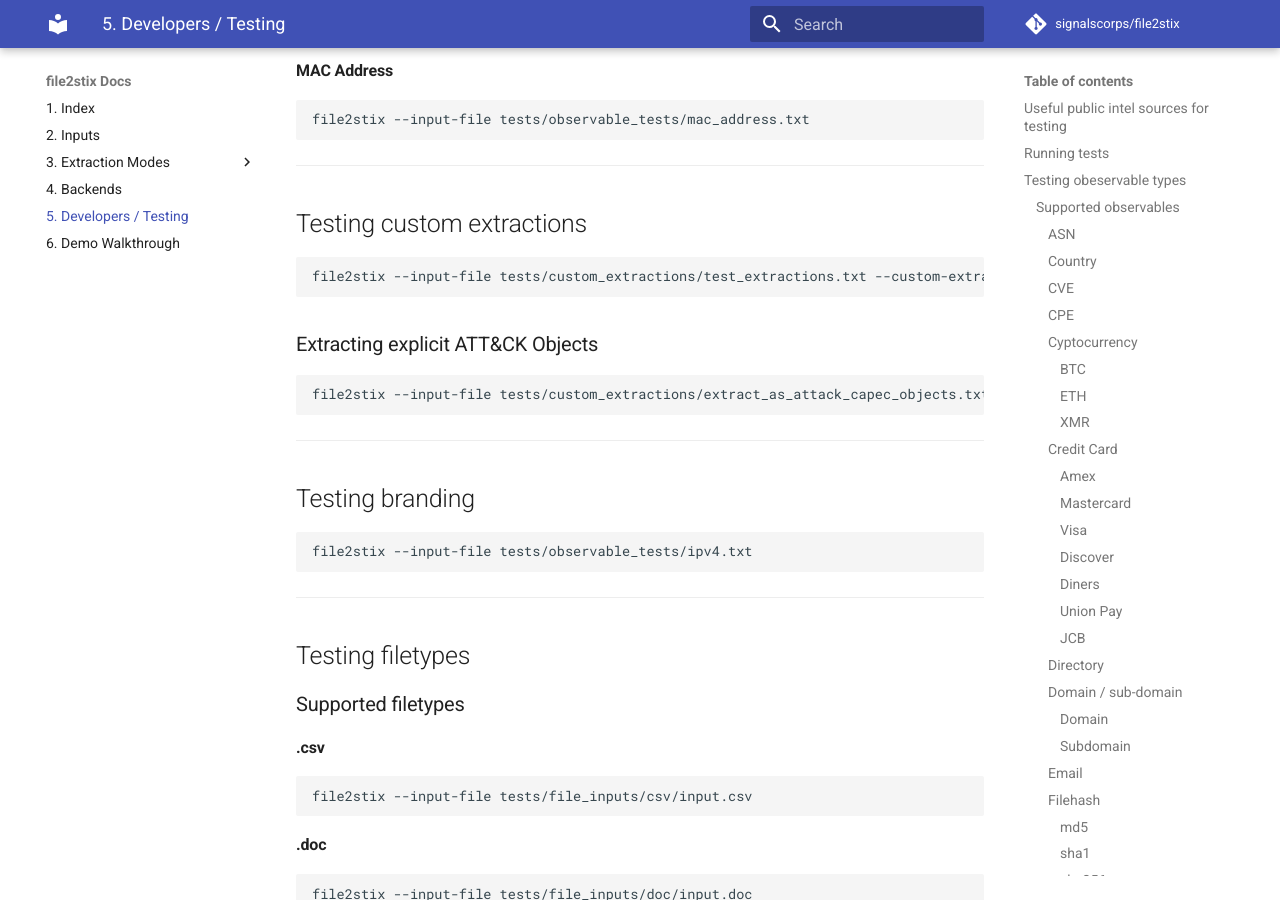
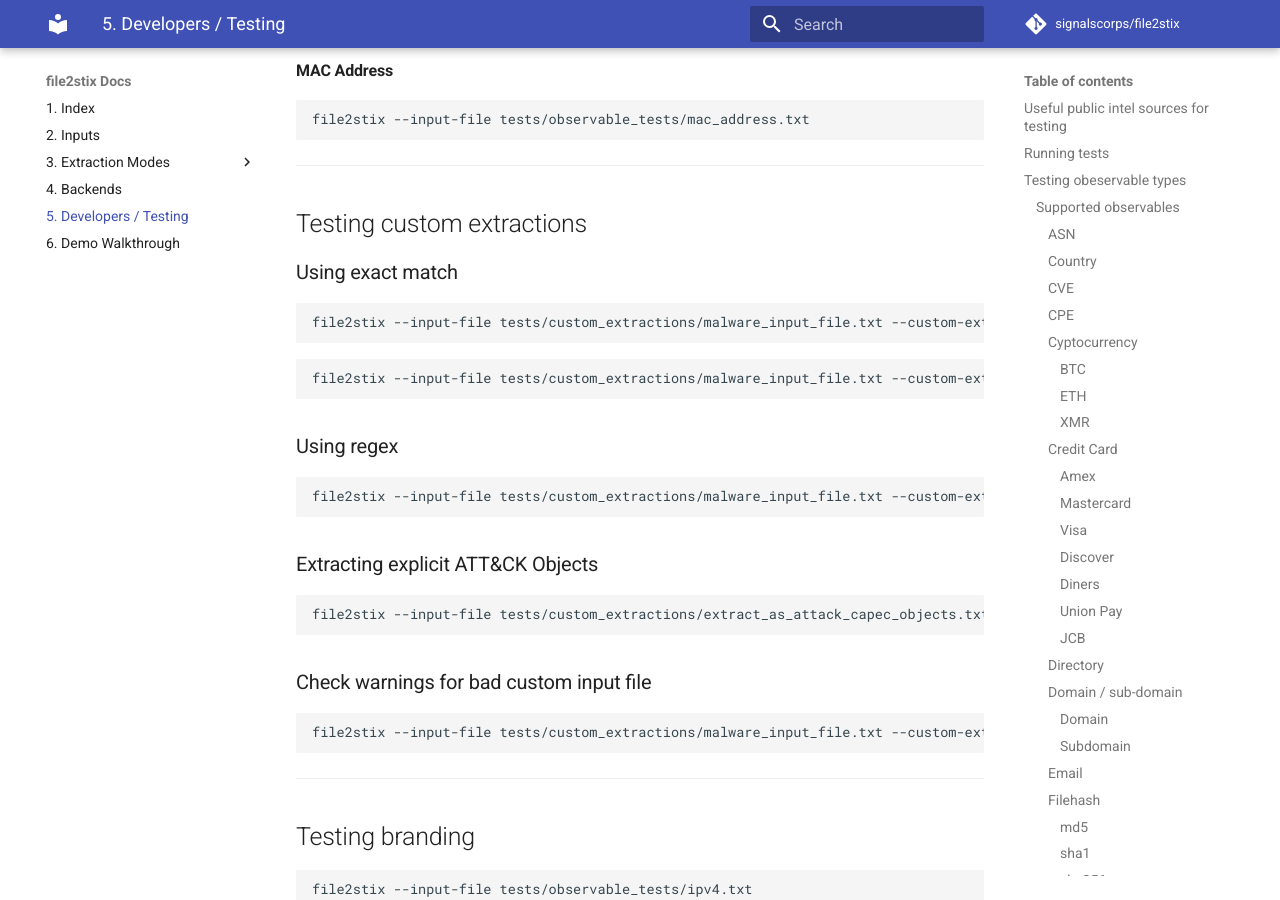
Before and after one commit to signalscorps/file2stix, an MkDocs documentation site: the page built from docs/developers.md, in a window 1280 px wide and 900 px high, scrolled down 5174 px. Built offline with MkDocs 1.6.1 and Material for MkDocs 9.7.7, drawn with Linux system fonts in a browser that asks for light colours; comment, search, counter and statistics services are not loaded.

Commit message:
adding some test to demonstrate regex issue

````diff
--- a/docs/developers.md
+++ b/docs/developers.md
@@ -312,16 +312,37 @@
 
 ## Testing custom extractions
 
+### Using exact match
+
 ```shell
-file2stix --input-file tests/custom_extractions/test_extractions.txt --custom-extraction-file tests/custom_extractions/test_extractions.txt
+file2stix --input-file tests/custom_extractions/malware_input_file.txt --custom-extraction-file tests/custom_extractions/malware_custom_extraction_exact.txt
 ```
 
+```shell
+file2stix --input-file tests/custom_extractions/malware_input_file.txt --custom-extraction-file tests/custom_extractions/test_extraction_exact.txt
+```
+
+
+
+### Using regex
+
+```shell
+file2stix --input-file tests/custom_extractions/malware_input_file.txt --custom-extraction-file tests/custom_extractions/malware_custom_extraction_regex.txt
+```
 
 ### Extracting explicit ATT&CK Objects
 
 ```shell
 file2stix --input-file tests/custom_extractions/extract_as_attack_capec_objects.txt --custom-extraction-file tests/custom_extractions/extract_as_attack_capec_objects.txt
 ```
+
+
+### Check warnings for bad custom input file
+
+```shell
+file2stix --input-file tests/custom_extractions/malware_input_file.txt --custom-extraction-file tests/custom_extractions/malware_custom_extraction_exact_bad.txt
+```
+
 ---
 
 ## Testing branding
````
Also changed, not shown: docs/extractions-analysis-mode.md (+17 -1 lines), 7 other files.
